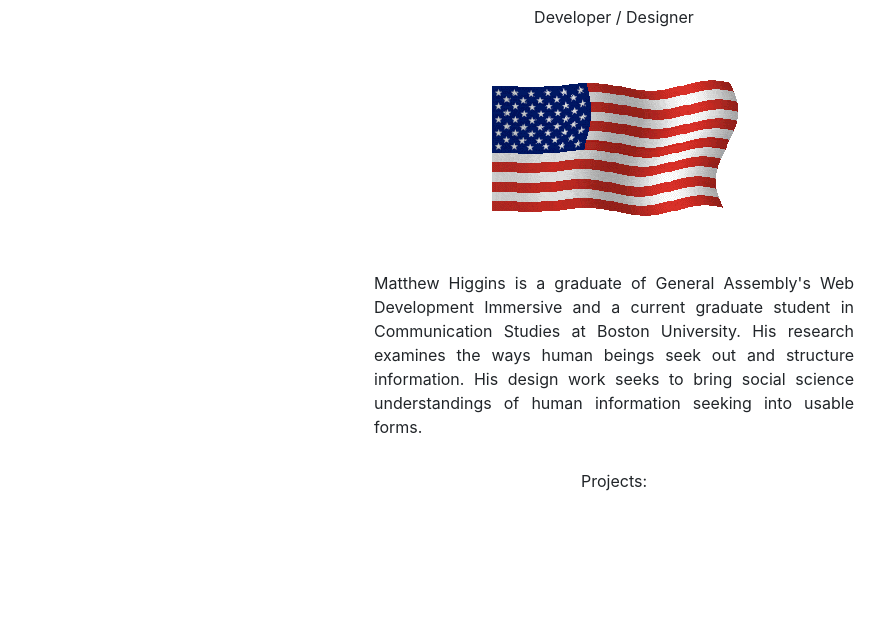
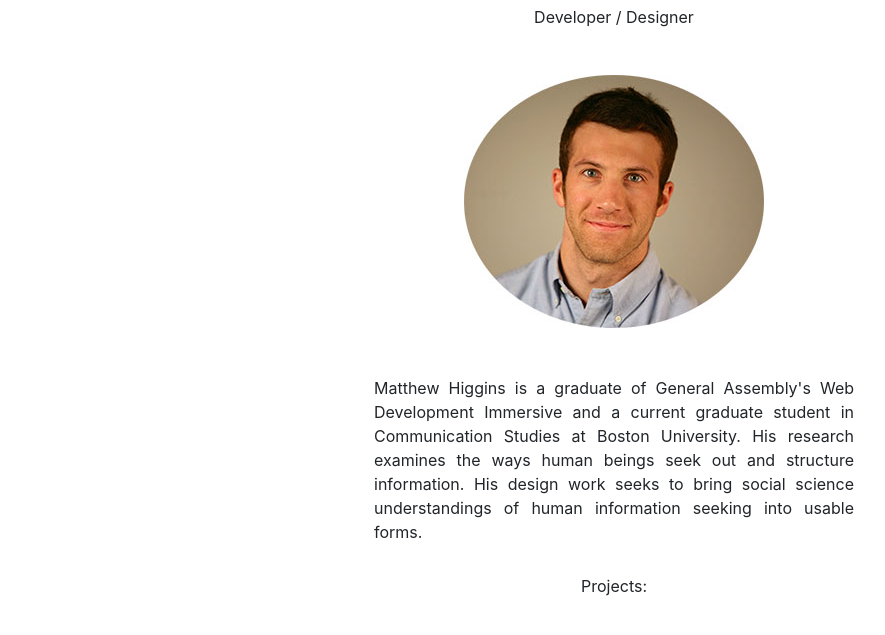
Before and after one commit to higginsmt/higginsmt.github.io, a plain HTML site: page index.html in a window 1280 px wide. Shown: the part 191-826 px from the top of the page, without its empty margins (26-911 px from the left). Before the commit the page ends 800 px from the top, so only its background shows below. Drawn offline with nearby package versions, Linux system fonts and the light colour scheme.

Commit message:
switched circle image into home

```diff
--- a/index.html
+++ b/index.html
@@ -37,7 +37,7 @@
     </div>
     <div>
       <center>
-        <img src="/assets/flag.gif">
+        <img src="/assets/circle.jpg">
       </center>
       <br><br>
       <p class="center-justified">
```
